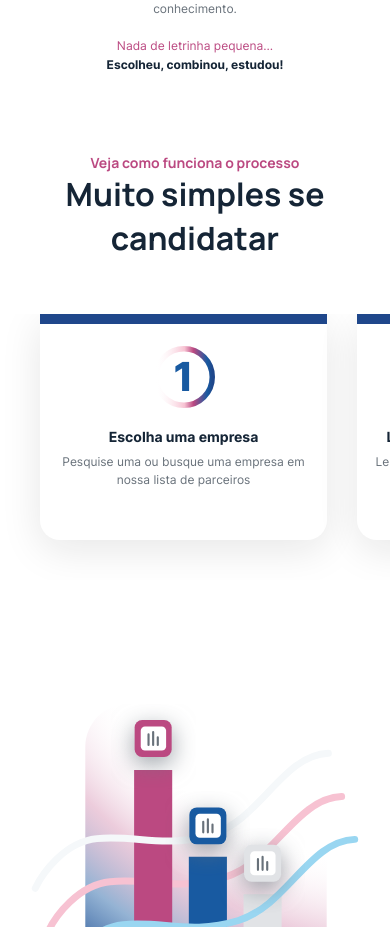
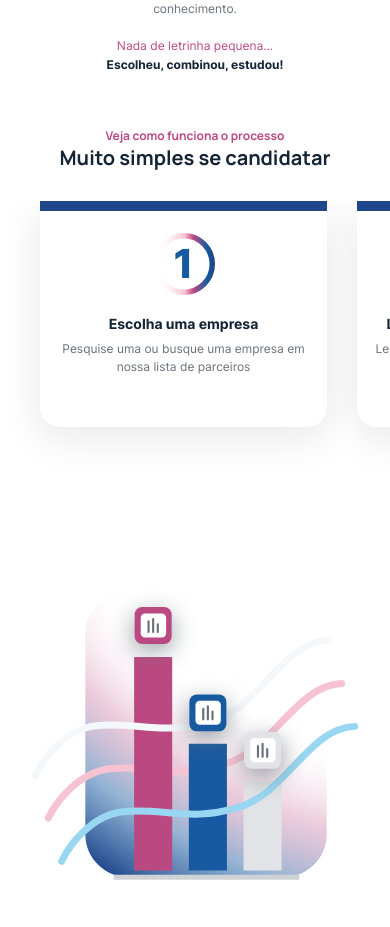
Before and after one commit to francisko-rezende/transmeet-landing-page, a Next.js app: page / in a window 390 px wide. Shown: the part 1480-2407 px from the top of the page. Built offline with nearby package versions, Linux system fonts and the light colour scheme.

Commit message:
feat: make regSteps match the mobile design

```diff
--- a/src/components/RegistrationSteps/RegistrationSteps.styles.ts
+++ b/src/components/RegistrationSteps/RegistrationSteps.styles.ts
@@ -23,6 +23,15 @@ export const Title = styled.h2`
   @media (max-width: 811px) {
     margin-top: 8rem;
   }
+
+  @media (max-width: 610px) {
+    margin-top: 54px;
+    font-size: 1.2rem;
+
+    & > span {
+      font-size: 2rem;
+    }
+  }
 `
 
 export const StepList = styled.ol`
@@ -41,4 +50,8 @@ export const StepList = styled.ol`
   padding-bottom: 40px;
   /* width: fit-content; */
   /* min-width: 1238px; */
+
+  @media (max-width: 610px) {
+    margin-top: 3rem;
+  }
 `
```
